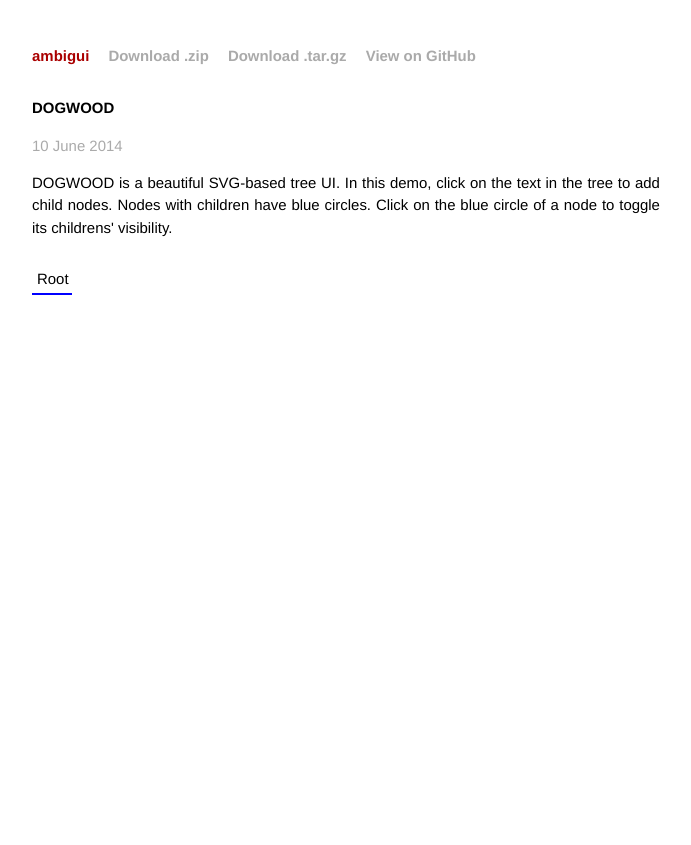
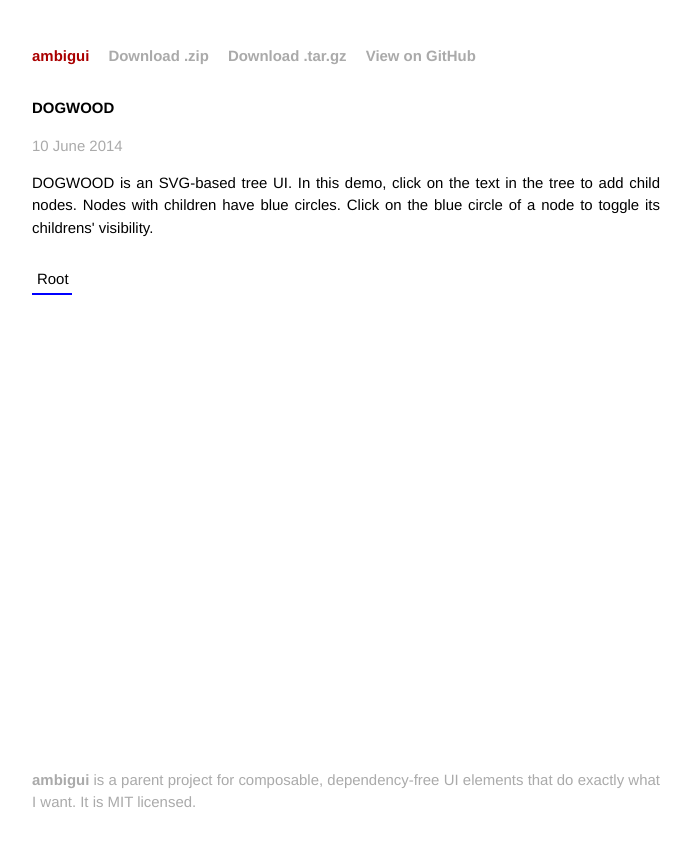
Before and after one commit to RLuckom/ambigui, a website: page index.html in a window 1280 px wide. Shown: the whole page, without its empty margins (294-985 px from the left). Drawn offline with Linux system fonts and the light colour scheme.

Commit message:
updated site

```diff
--- a/index.html
+++ b/index.html
@@ -22,7 +22,7 @@
           <a name="DOGWOOD"></a>
           <h2>DOGWOOD</h2>
 <p class="meta">10 June 2014</p>
-        <p>DOGWOOD is a beautiful SVG-based tree UI. In this demo, click on the
+        <p>DOGWOOD is an SVG-based tree UI. In this demo, click on the
         text in the tree to add child nodes. Nodes with children have blue circles. Click on the blue circle of a node to toggle its
         childrens' visibility.</p>
         <script>
@@ -31,6 +31,12 @@
 	    };
 
         </script>
-        <div id="svgDiv" ></ div>
+        <div id="svgDiv" ></div>
+     <footer>
+        <p class="meta"> <b>ambigui</b>
+            is a parent project for composable, dependency-free UI elements that do exactly what I want.
+            It is MIT licensed.
+        </p>
+    </footer>
     </body>
 </html>
```
Also changed, not shown: README.md.
